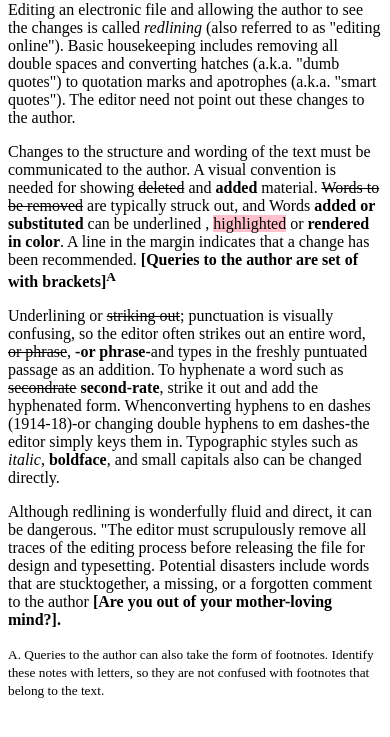
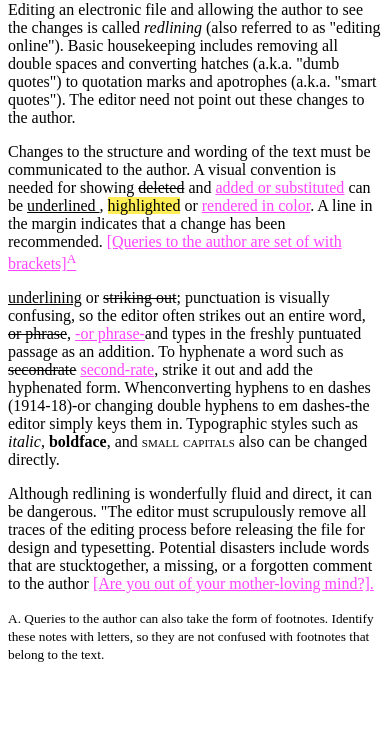
Before and after one commit to natalieparent/content-markup, a plain HTML site: page index.html in a window 390 px wide. Shown: the part 79-816 px from the top of the page. Drawn offline with Linux system fonts and the light colour scheme; files that its build step writes are made by us from their sources.

Commit message:
add meta viewport
mobile

```diff
--- a/index.html
+++ b/index.html
@@ -3,6 +3,7 @@
 <head>
   <meta charset="utf-8">
   <link rel="stylesheet" href="css/main.css">
+  <meta name="viewport" content="width=device-width, initial-scale=1, shrink-to-fit=no">
   <title> Editing Soft Copy </title>
   <meta name="author" content="Natalie Parent">
 </head>
@@ -15,24 +16,24 @@
   marks and apotrophes (a.k.a. "smart quotes"). The editor need not point out these
   changes to the author.</p>
   <p> Changes to the structure and wording of the text must be communicated to the
-author. A visual convention is needed for showing <s>deleted</s> and <b class="redlining">
-added</b> material. <s>Words to be removed</s> are typically struck out, and Words
-<b class="redlining">added or substituted</b> can be <span class="underlined">underlined
-</span>, <mark class="highlight">highlighted</mark> or <b class="redlining"> rendered
-  in color</b>. A line in the margin indicates that a change has been recommended.
-  <b class="redlining">[Queries to the author are set of with brackets]<sup>A</sup></b> </p>
-<p> <span class="underlined">Underlining</span> or <s>striking out</s>; punctuation is
+author. A visual convention is needed for showing <s>deleted</s> and <ins>added
+  or substituted</ins> can be <span class="underline">underlined
+</span>, <mark class="highlight">highlighted</mark> or <ins> rendered
+  in color</ins>. A line in the margin indicates that a change has been recommended.
+  <ins>[Queries to the author are set of with brackets]<sup>A</sup></ins> </p>
+<p> <span class="underline">underlining</span> or <s>striking out</s>; punctuation is
   visually confusing, so the editor often strikes out an entire word, <s>or phrase</s>,
-  <b class="redlining">-or phrase-</b>and types in the freshly puntuated passage as
-  an addition. To hyphenate a word such as <s>secondrate</s> <b class="redlining">second-rate</b>,
+  <ins>-or phrase-</ins>and types in the freshly puntuated passage as
+  an addition. To hyphenate a word such as <s>secondrate</s> <ins>second-rate</ins>,
   strike it out and add the hyphenated form. Whenconverting hyphens to en dashes (1914-18)-or
   changing double hyphens to em dashes-the editor simply keys them in. Typographic styles such as
-  <i>italic</i>, <b>boldface</b>, and small capitals also can be changed directly. </p>
+  <span class="italic">italic</span>, <b>boldface</b>, and <span class="small-caps">small capitals</span>
+  also can be changed directly. </p>
 <p> Although redlining is wonderfully fluid and direct, it can be dangerous. "The
   editor must scrupulously remove all traces of the editing process before releasing the
   file for design and typesetting. Potential disasters include words that are
-  stucktogether, a missing, or a forgotten comment to the author <b class="redlining">[Are you out of your
-  mother-loving mind?].</b> </p>
+  stucktogether, a missing, or a forgotten comment to the author <ins>[Are you out of your
+  mother-loving mind?].</ins> </p>
   <p><small>A. Queries to the author can also take the form of footnotes. Identify these
     notes with letters, so they are not confused with footnotes that belong to the
     text.</small></p>
--- a/main.css
+++ b/main.css
@@ -7,11 +7,34 @@ property: value
 */
 
 mark {
-  background-color: pink;
+  background-color: #fe5;
+}
+/* hexadecimal color: Black to White, with grayscale in between
+0123456789abcdef
+*/
+
+ins {
+  color: #f4f;
+    }
+.underline {
+      text-decoration: underline;
+    }
+.italic {
+  font-style: italic;
 }
 
+.small-caps{
+  font-variant: small-caps;
+}
+
+
 */ class selector */
-
+/*
 redlining {
   color: red;
 }
+ */
+
+ .underline {
+   text-decoration: underline;
+ }
```
